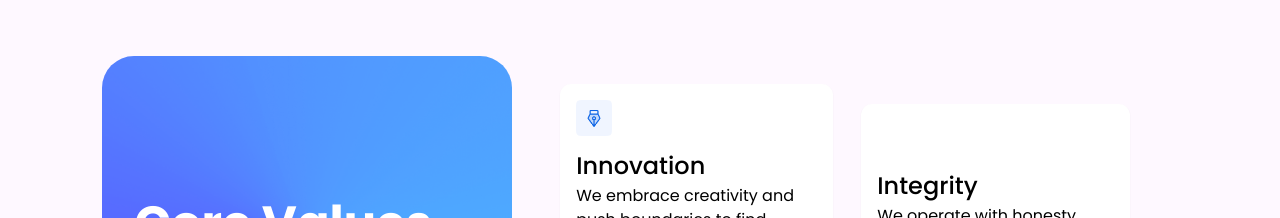
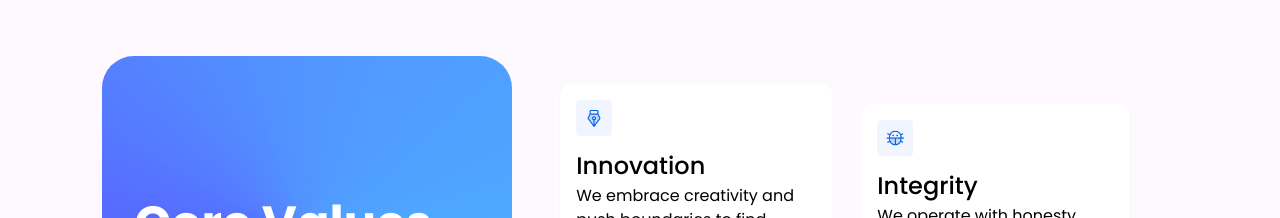
Before and after one commit to jaivikpatel2001/leotech, a React (Create React App) app: page /Mission in a window 1280 px wide. Shown: the part 4206-4424 px from the top of the page. Built offline with nearby package versions, Linux system fonts and the light colour scheme.

Commit message:
fix horizontal

```diff
--- a/src/Components/Mission/Mission.css
+++ b/src/Components/Mission/Mission.css
@@ -123,7 +123,7 @@
   width: 15%;
 }
 .databaseicon {
-  /* background-image: url("../../Assets/Database.png"); */
+  background-image: url("../../Assets/bugicon.png");
   background-size: contain;
   background-repeat: no-repeat;
   height: 6vh;
```
